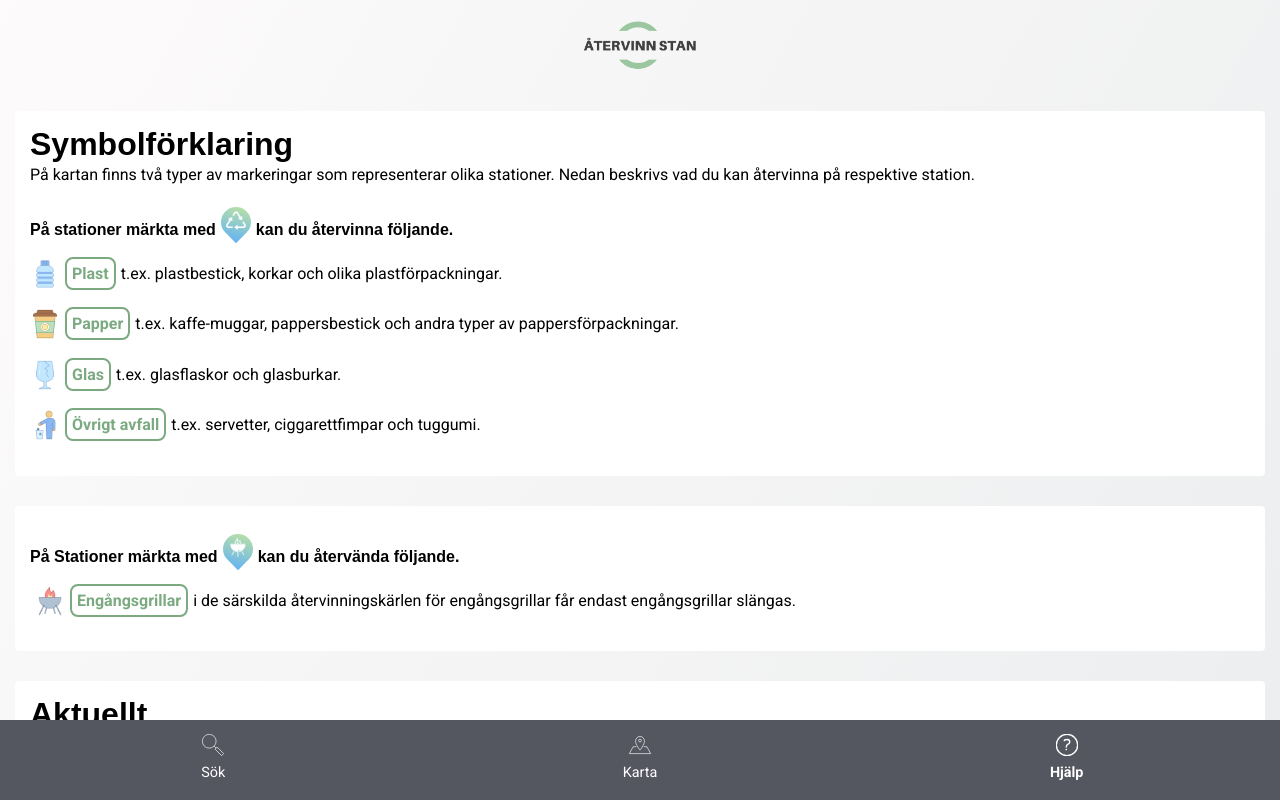
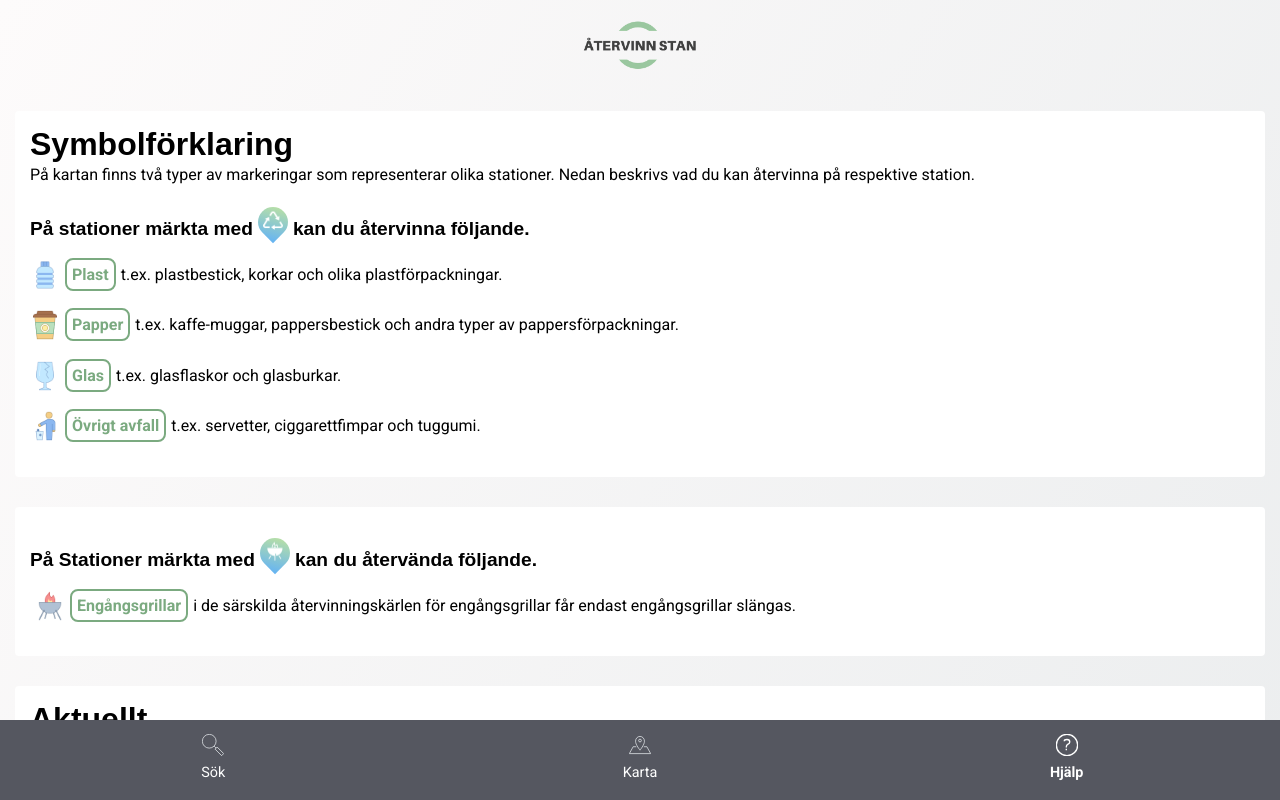
Before and after one commit to uddesson/atervinn-stan-prototype, a React (Create React App) app: page / in a window 1280 px wide. Both pictures are taken after a click on the button "Hjälp". Shown: the top 800 px of the page. Built offline with nearby package versions, Linux system fonts and the light colour scheme; a web font is replaced by a local one.

Commit message:
Increase "normal" font size

```diff
--- a/src/App.css
+++ b/src/App.css
@@ -329,7 +329,7 @@ input[type='submit'] {
 }
 
 .text-normal {
-    font-size: 1rem;
+    font-size: 1.2em;
 }
 
 .vertical-sub {
```
